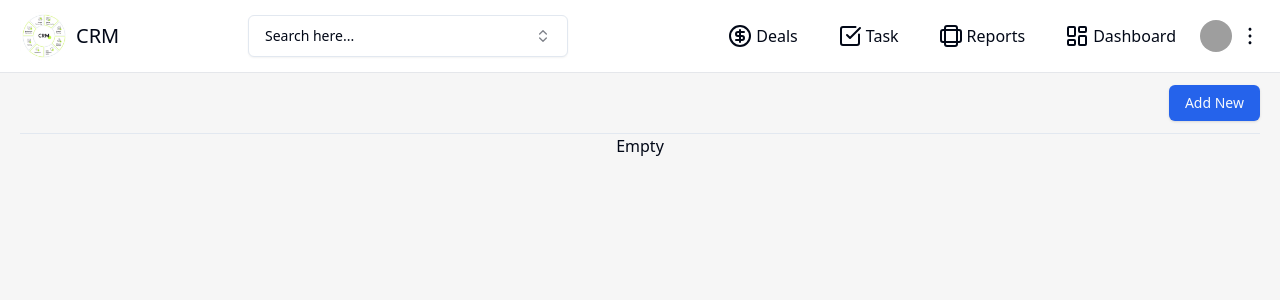
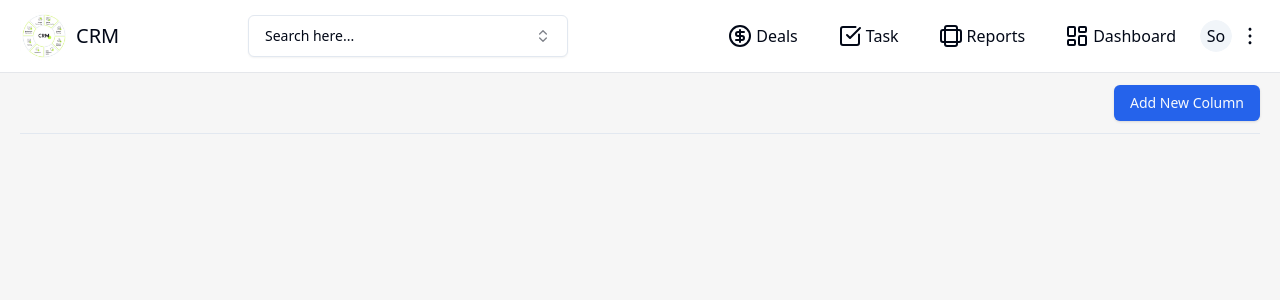
Before and after one commit to smsohag32/crm, a React (Vite) app: page / in a window 1280 px wide. Shown: the top 300 px of the page. Built offline with nearby package versions, Linux system fonts and the light colour scheme; grey boxes are pictures that could not be loaded.

Commit message:
draggable add

```diff
--- a/package.json
+++ b/package.json
@@ -10,6 +10,9 @@
     "preview": "vite preview"
   },
   "dependencies": {
+    "@dnd-kit/core": "^6.1.0",
+    "@dnd-kit/sortable": "^8.0.0",
+    "@dnd-kit/utilities": "^3.2.2",
     "@radix-ui/react-avatar": "^1.1.1",
     "@radix-ui/react-checkbox": "^1.1.2",
     "@radix-ui/react-dialog": "^1.1.2",
--- a/src/pages/OverviewWorkflow/Column.jsx
+++ b/src/pages/OverviewWorkflow/Column.jsx
@@ -1,27 +1,46 @@
-import { Button } from "@/components/ui/button";
 import { Plus } from "lucide-react";
-import { useState } from "react";
-import GroupItem from "./GroupItem";
+import { useSortable } from "@dnd-kit/sortable";
+import { CSS } from "@dnd-kit/utilities";
+import { SortableContext, rectSortingStrategy } from "@dnd-kit/sortable";
+import Member from "./Member";
 
-const Column = ({ index }) => {
-   const [groupItems, setGroupItems] = useState([])
-   const handleAddGroupItem = () => {
-      const newGroupItem = {
-         id: `group-${Date.now()}`,
-         content: `Group Item ${groupItems.length + 1}` // Default content
-      };
-      setGroupItems((prev) => [...prev, newGroupItem]);
+const Column = ({ column, handleAddMember, members }) => {
+   const { id, name } = column;
+
+   const { setNodeRef, attributes, listeners, transform, transition } = useSortable({
+      id,
+      data: { type: "Column" },
+   });
+
+   const style = {
+      transform: CSS.Transform.toString(transform),
+      transition,
    };
 
    return (
-      <div className="w-[390px] rounded-sm h-[70vh] overflow-y-auto p-2 border border-gray-300 bg-white">
-         <div className="flex items-center border-b pb-2 gap-4 justify-between">
-            <p className="w-full">Column - {index + 1}</p>
-            <Button onClick={handleAddGroupItem} variant="ghost"><Plus size={20} /></Button>
+      <div
+         ref={setNodeRef}
+         style={style}
+
+         className="w-[340px] max-w-w-fit rounded-sm h-[70vh] overflow-y-auto p-2 border border-gray-300 bg-white"
+      >
+         <div  {...attributes}
+            {...listeners} className="flex cursor-move items-center border-b pb-2 gap-4 justify-between">
+            <p className="w-full">{name}</p>
+            <button
+               onClick={() => handleAddMember(id)}
+               className="p-2 rounded hover:bg-gray-100"
+            >
+               <Plus size={20} />
+            </button>
          </div>
-         <div className="grid gap-4 mt-4 overflow-y-auto">
-            {groupItems && groupItems?.length > 0 && groupItems.map((item, index) => <GroupItem key={index} index={index} item={item} />)}
-         </div>
+         <SortableContext items={members.map((member) => member.id)} strategy={rectSortingStrategy}>
+            <div className="grid gap-4 mt-4">
+               {members.map((member) => (
+                  <Member key={member.id} member={member} />
+               ))}
+            </div>
+         </SortableContext>
       </div>
    );
 };
--- a/src/pages/OverviewWorkflow/GroupItem.jsx
+++ /dev/null
@@ -1,10 +0,0 @@
-
-const GroupItem = ({ index }) => {
-   return (
-      <div className="border rounded-[8px] p-4">
-         Item -  {index + 1}
-      </div>
-   );
-};
-
-export default GroupItem;
--- /dev/null
+++ b/src/pages/OverviewWorkflow/Member.jsx
@@ -0,0 +1,31 @@
+import { useSortable } from "@dnd-kit/sortable";
+import { CSS } from "@dnd-kit/utilities";
+
+const Member = ({ member }) => {
+   const { attributes, listeners, setNodeRef, transform, transition } = useSortable({
+      id: member.id,
+      data: {
+         type: "Member",
+         columnId: member.columnId,
+      },
+   });
+
+   const style = {
+      transform: CSS.Transform.toString(transform),
+      transition,
+   };
+
+   return (
+      <div
+         ref={setNodeRef}
+         {...attributes}
+         {...listeners}
+         style={style}
+         className="border rounded-[8px] p-4 bg-gray-100"
+      >
+         {member.content}
+      </div>
+   );
+};
+
+export default Member;
--- a/src/pages/OverviewWorkflow/WorkflowContainer.jsx
+++ b/src/pages/OverviewWorkflow/WorkflowContainer.jsx
@@ -1,36 +1,150 @@
 import { Button } from "@/components/ui/button";
-import { useState } from "react";
+import { useMemo, useState } from "react";
 import Column from "./Column";
+import {
+   DndContext,
+   PointerSensor,
+   useSensor,
+   useSensors,
+   closestCenter,
+   DragOverlay,
+} from "@dnd-kit/core";
+import {
+   SortableContext,
+   arrayMove,
+   rectSortingStrategy,
+} from "@dnd-kit/sortable";
 
 const WorkflowContainer = () => {
    const [columnData, setColumnData] = useState([]);
+   const [members, setMembers] = useState([]);
+   const [activeDragItem, setActiveDragItem] = useState(null); // Track the currently dragged item
 
-   // Function to handle adding a new column
+   const columnsId = useMemo(() => columnData.map((col) => col.id), [columnData]);
+
    const handleAdd = () => {
       const newColumn = {
          id: `column-${Date.now()}`,
-         name: `Column ${columnData.length + 1}`
+         name: `Column ${columnData.length + 1}`,
       };
       setColumnData((prev) => [...prev, newColumn]);
+   };
+
+   const sensors = useSensors(
+      useSensor(PointerSensor, {
+         activationConstraint: { distance: 3 },
+      })
+   );
+
+   const handleAddMember = (columnId) => {
+      const newMember = {
+         id: `member-${Date.now()}`,
+         content: `Member ${members.length + 1}`,
+         columnId: columnId,
+      };
+      setMembers((prev) => [...prev, newMember]);
+   };
+
+   const handleDragStart = (event) => {
+      const activeId = event.active.id;
+      const draggedItem = members.find((member) => member.id === activeId);
+
+      if (draggedItem) {
+         setActiveDragItem(draggedItem);
+      }
+   };
+
+   const handleDragEnd = (event) => {
+      const { active, over } = event;
+      setActiveDragItem(null);
+
+      if (!over) return;
+
+      const activeId = active.id;
+      const overId = over.id;
+
+      // Handle column reordering
+      if (columnsId.includes(activeId) && columnsId.includes(overId)) {
+         const oldIndex = columnsId.indexOf(activeId);
+         const newIndex = columnsId.indexOf(overId);
+
+         setColumnData((prev) => arrayMove(prev, oldIndex, newIndex));
+      }
+
+      // Handle member movement
+      const activeMember = members.find((member) => member.id === activeId);
+      const overMember = members.find((member) => member.id === overId);
+      const overColumn = columnData.find((column) => column.id === overId);
+
+      if (activeMember && overMember) {
+         const activeColumnId = activeMember.columnId;
+         const overColumnId = overMember.columnId;
+
+         if (activeColumnId === overColumnId) {
+            const columnMembers = members.filter((m) => m.columnId === activeColumnId);
+            const oldIndex = columnMembers.findIndex((m) => m.id === activeId);
+            const newIndex = columnMembers.findIndex((m) => m.id === overId);
+
+            const reordered = arrayMove(columnMembers, oldIndex, newIndex);
+
+            setMembers((prev) =>
+               prev
+                  .filter((m) => m.columnId !== activeColumnId) // Remove old members
+                  .concat(reordered) // Add reordered members
+            );
+         } else {
+            // Move member between different columns
+            setMembers((prev) =>
+               prev.map((member) =>
+                  member.id === activeId ? { ...member, columnId: overColumnId } : member
+               )
+            );
+         }
+      } else if (activeMember && overColumn) {
+         // Move member to a new column at the end
+         const newColumnId = overColumn.id;
+         setMembers((prev) =>
+            prev.map((member) =>
+               member.id === activeId ? { ...member, columnId: newColumnId } : member
+            )
+         );
+      }
    };
 
    return (
       <div className="px-5 py-3">
          <div className="flex border-b pb-3 items-center justify-end">
-            <Button onClick={handleAdd}>Add New</Button>
+            <Button onClick={handleAdd}>Add New Column</Button>
          </div>
 
-         <div className="overflow-x-auto w-full h-[79vh] ">
-            {columnData && columnData.length > 0 ? (
-               <div className="flex flex-nowrap h-fit w-fit">
-                  {columnData.map((column, index) => (
-                     <Column index={index} column={column} key={column.id} />
+         <DndContext
+            sensors={sensors}
+            collisionDetection={closestCenter}
+            onDragStart={handleDragStart}
+            onDragEnd={handleDragEnd}
+         >
+            <SortableContext items={columnsId} strategy={rectSortingStrategy}>
+               <div className="flex flex-nowrap overflow-x-auto min-w-fit h-[79vh]">
+                  {columnData.map((column) => (
+                     <Column
+                        key={column.id}
+                        column={column}
+                        members={members.filter((member) => member.columnId === column.id)}
+                        handleAddMember={handleAddMember}
+                     />
                   ))}
                </div>
-            ) : (
-               <p className="text-center">Empty</p>
-            )}
-         </div>
+            </SortableContext>
+
+            {/* DragOverlay rendering */}
+            <DragOverlay>
+               {activeDragItem && (
+                  <div className="border cursor-move rounded-[8px] p-4 bg-gray-100 shadow-lg">
+                     {activeDragItem.content}
+                  </div>
+               )}
+            </DragOverlay>
+         </DndContext>
       </div>
    );
 };
```
Also changed, not shown: 1 other file (tests, documents, lock files or other folders).
